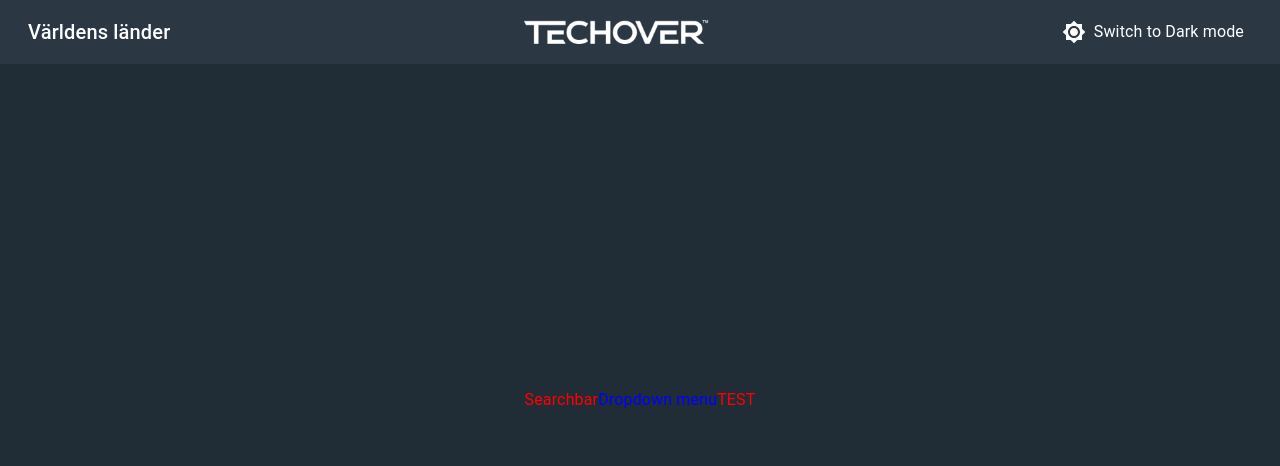
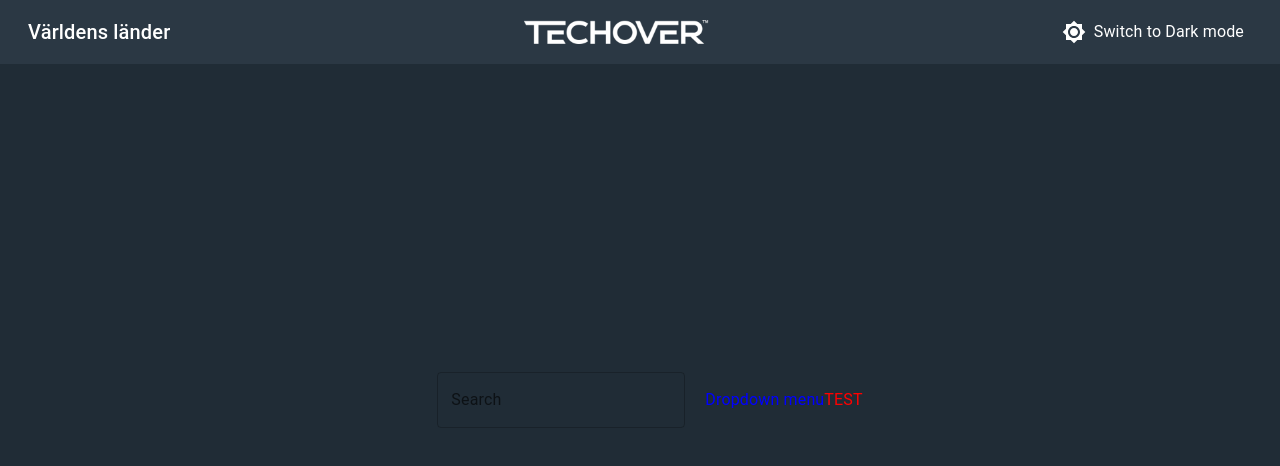
Before and after one commit to tyontholen/flag, a React (Vite) app: page / in a window 1280 px wide. Shown: the top 466 px of the page. Built offline with nearby package versions, Linux system fonts and the light colour scheme.

Commit message:
searchbox created

```diff
--- /dev/null
+++ b/src/Components/Searchbar.css
@@ -0,0 +1,7 @@
+.search_container {
+    mad-width: 1100px;
+    margin: 25px auto;
+    display: flex;
+    justify-content: space-between;
+    padding: 0px 20px;
+}
--- /dev/null
+++ b/src/Components/Searchbar.jsx
@@ -0,0 +1,27 @@
+import { TextField } from "@mui/material"; //import textfält
+import './Searchbar.css' //import css för sökbaren
+
+
+// sökfunktionen, todo
+// const SearchForACountry = ({}) => {
+//     const handleTextFieldChange = (e) => {
+
+//     }
+
+// };
+
+const Searchbar = () => {
+    return (
+        <div className="search_container">
+            {/* textältet. standard text lik Youtubes design */}
+
+            <TextField
+            variant="outlined"
+            label="Search"
+            // onChange={handleTextFieldChange}
+             />
+        </div>
+     );
+}
+
+export default Searchbar;
--- a/src/Pages/HomePage.jsx
+++ b/src/Pages/HomePage.jsx
@@ -1,5 +1,7 @@
 import { Typography } from "@mui/material";
 import './HomePage.css'; // import för css
+
+import Searchbar from '../Components/Searchbar';
 
 const HomePage = () => {
   return (
@@ -7,7 +9,7 @@ const HomePage = () => {
     <div className="main_homepage">
     {/* sök & dropdown-sektionen */}
       <div className="select_homepage">
-        <Typography sx={{ color: 'red' }}>Searchbar</Typography>
+        <Searchbar />
         <Typography sx={{ color: 'blue' }}>Dropdown menu</Typography>
       </div>
       {/* korten för länderna */}
```
Also changed, not shown: src/Components/Search.jsx (deleted).
